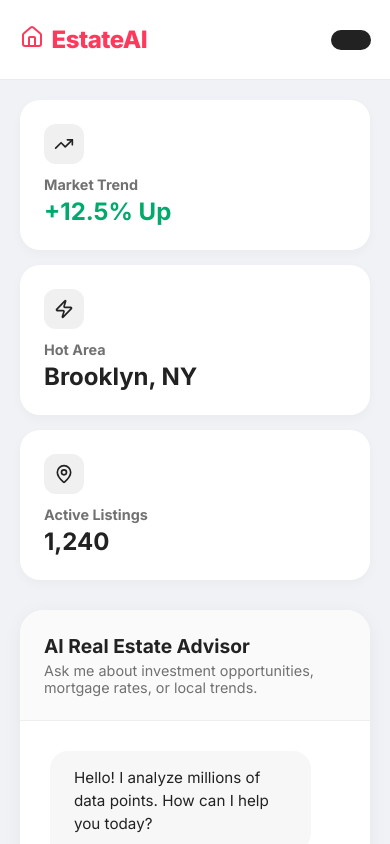
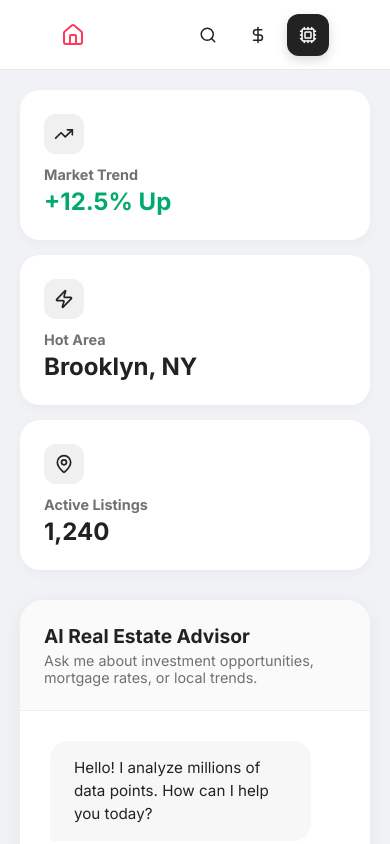
Before and after one commit to Anshul1310/realstate, a Next.js app: page /ai in a window 390 px wide. Shown: the top 844 px of the page. Built offline with nearby package versions, Linux system fonts and the light colour scheme.

Commit message:
responsive

```diff
--- a/src/app/components/Navbar.jsx
+++ b/src/app/components/Navbar.jsx
@@ -4,7 +4,6 @@ import Link from 'next/link';
 import { usePathname } from 'next/navigation';
 import styles from './Navbar.module.css';
 import { Home, Search, DollarSign, Cpu } from 'lucide-react';
-import { motion } from 'framer-motion';
 
 const Navbar = () => {
   const pathname = usePathname();
@@ -19,39 +18,21 @@ const Navbar = () => {
     <nav className={styles.nav}>
       <div className={styles.container}>
         <Link href="/" className={styles.logo}>
-          <motion.div
-            whileHover={{ rotate: 15, scale: 1.1 }}
-            whileTap={{ scale: 0.9 }}
-          >
           <Home className={styles.logoIcon} />
-          </motion.div>
-          <span>EstateAI</span>
+          <span className={styles.logoText}>EstateAI</span>
         </Link>
 
         <div className={styles.links}>
-          {navItems.map((item) => {
-            const isActive = pathname === item.path;
-            return (
+          {navItems.map((item) => (
             <Link
               key={item.name}
               href={item.path}
-                className={`${styles.link} ${isActive ? styles.activeText : ''}`}
+              className={`${styles.link} ${pathname === item.path ? styles.active : ''}`}
             >
-                {/* The animated background pill */}
-                {isActive && (
-                  <motion.div
-                    layoutId="nav-pill"
-                    className={styles.activePill}
-                    transition={{ type: "spring", bounce: 0.2, duration: 0.6 }}
-                  />
-                )}
-                <span className={styles.linkContent}>
               {item.icon}
-                  <span>{item.name}</span>
-                </span>
+              <span className={styles.linkText}>{item.name}</span>
             </Link>
-            );
-          })}
+          ))}
         </div>
       </div>
     </nav>
--- a/src/app/components/Navbar.module.css
+++ b/src/app/components/Navbar.module.css
@@ -2,8 +2,8 @@
   position: sticky;
   top: 0;
   z-index: 100;
-  background: rgba(255, 255, 255, 0.95); /* Slight transparency for modern feel */
-  backdrop-filter: blur(10px); /* Blurs content behind the navbar */
+  background: rgba(255, 255, 255, 0.95);
+  backdrop-filter: blur(10px);
   border-bottom: 1px solid #eaeaea;
   height: 80px;
   display: flex;
@@ -48,7 +48,7 @@
   font-weight: 500;
   font-size: 0.95rem;
   padding: 10px 20px;
-  border-radius: 50px; /* Full pill shape */
+  border-radius: 50px;
   transition: all 0.2s ease;
 }
 
@@ -56,7 +56,6 @@
   background-color: var(--bg-secondary);
 }
 
-/* The active state styles (matches the logic in Navbar.jsx) */
 .active {
   background-color: var(--text-dark);
   color: white;
@@ -64,55 +63,43 @@
 }
 
 .active:hover {
-  background-color: black; /* Keep it dark on hover if active */
+  background-color: black;
   transform: translateY(-1px);
 }
 
-/* Responsive adjustment for mobile screens */
+/* --- Responsive Updates --- */
+
 @media (max-width: 768px) {
-  .links span {
-    display: none; /* Hide text on small screens, show icons only */
+  .nav {
+    height: 70px; /* Slimmer navbar on tablets/mobile */
+  }
+
+  .container {
+    width: 95%; /* Use more horizontal space */
+  }
+
+  /* Hide the text labels for the navigation links to save space */
+  .linkText {
+    display: none;
   }
 
   .link {
-    padding: 12px; /* Square/Circle shape for icons */
+    padding: 12px; /* Make links look like square/circular icon buttons */
+    border-radius: 12px;
+  }
+
+  .links {
+    gap: 8px; /* Reduce spacing between icons */
   }
 }
 
-/* Existing .nav and .container styles remain the same */
+@media (max-width: 480px) {
+  /* Hide "EstateAI" text on very small phones so only the Home icon remains */
+  .logoText {
+    display: none;
+  }
 
-.link {
-  position: relative; /* Essential for the absolute pill */
-  display: flex;
-  align-items: center;
-  text-decoration: none;
-  color: var(--text-dark);
-  font-weight: 500;
-  font-size: 0.95rem;
-  padding: 10px 20px;
-  transition: color 0.3s ease;
+  .container {
+    justify-content: space-around; /* Distribute icons evenly across the bar */
+  }
 }
-
-.linkContent {
-  position: relative;
-  z-index: 2; /* Sits above the pill */
-  display: flex;
-  align-items: center;
-  gap: 8px;
-}
-
-.activePill {
-  position: absolute;
-  inset: 0;
-  background-color: var(--text-dark);
-  border-radius: 50px;
-  z-index: 1;
-}
-
-.activeText {
-  color: white !important;
-}
-
-.link:hover:not(.activeText) {
-  opacity: 0.7;
-}
```
Lines whose indentation alone changed are shown as unchanged.
